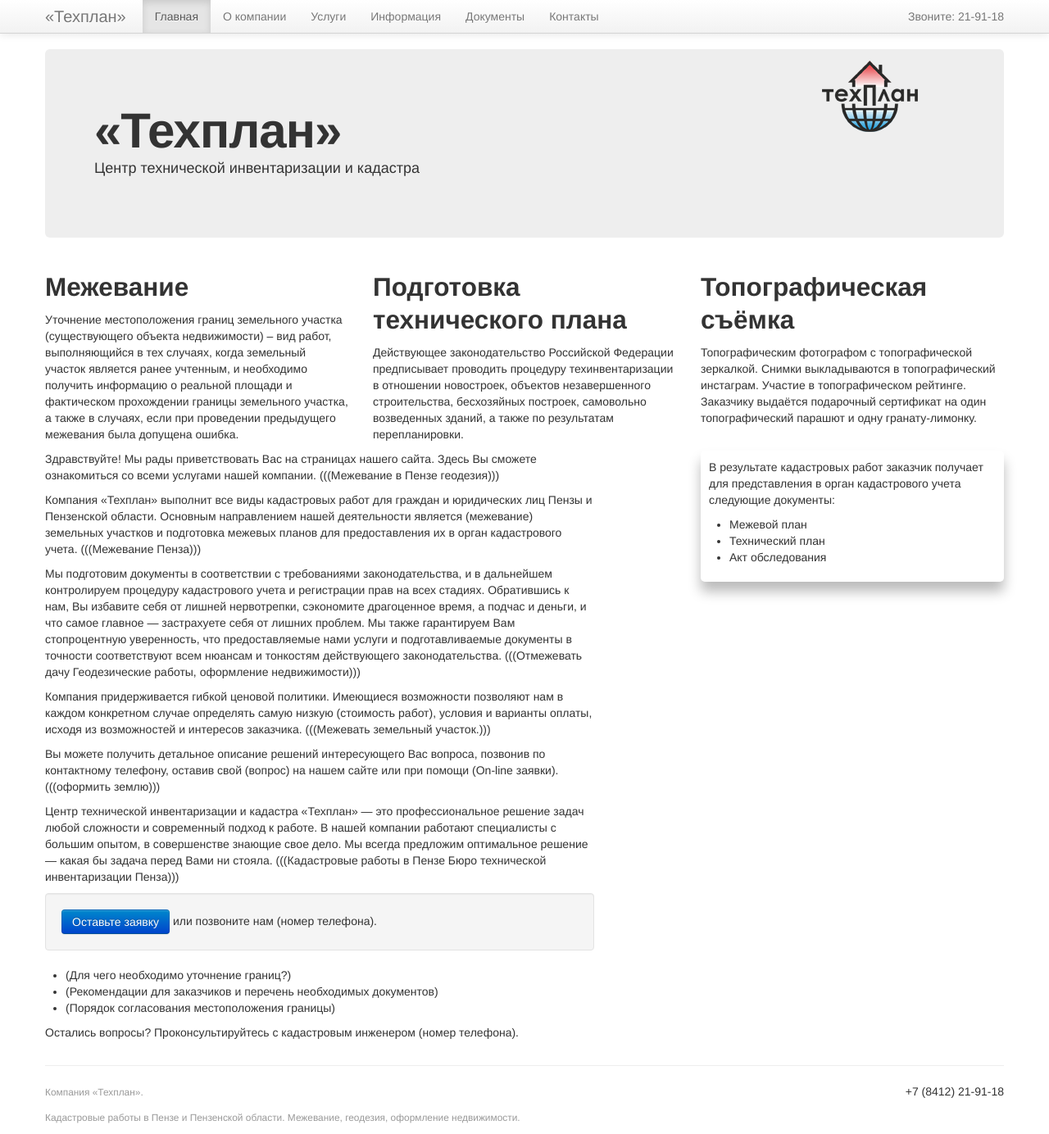
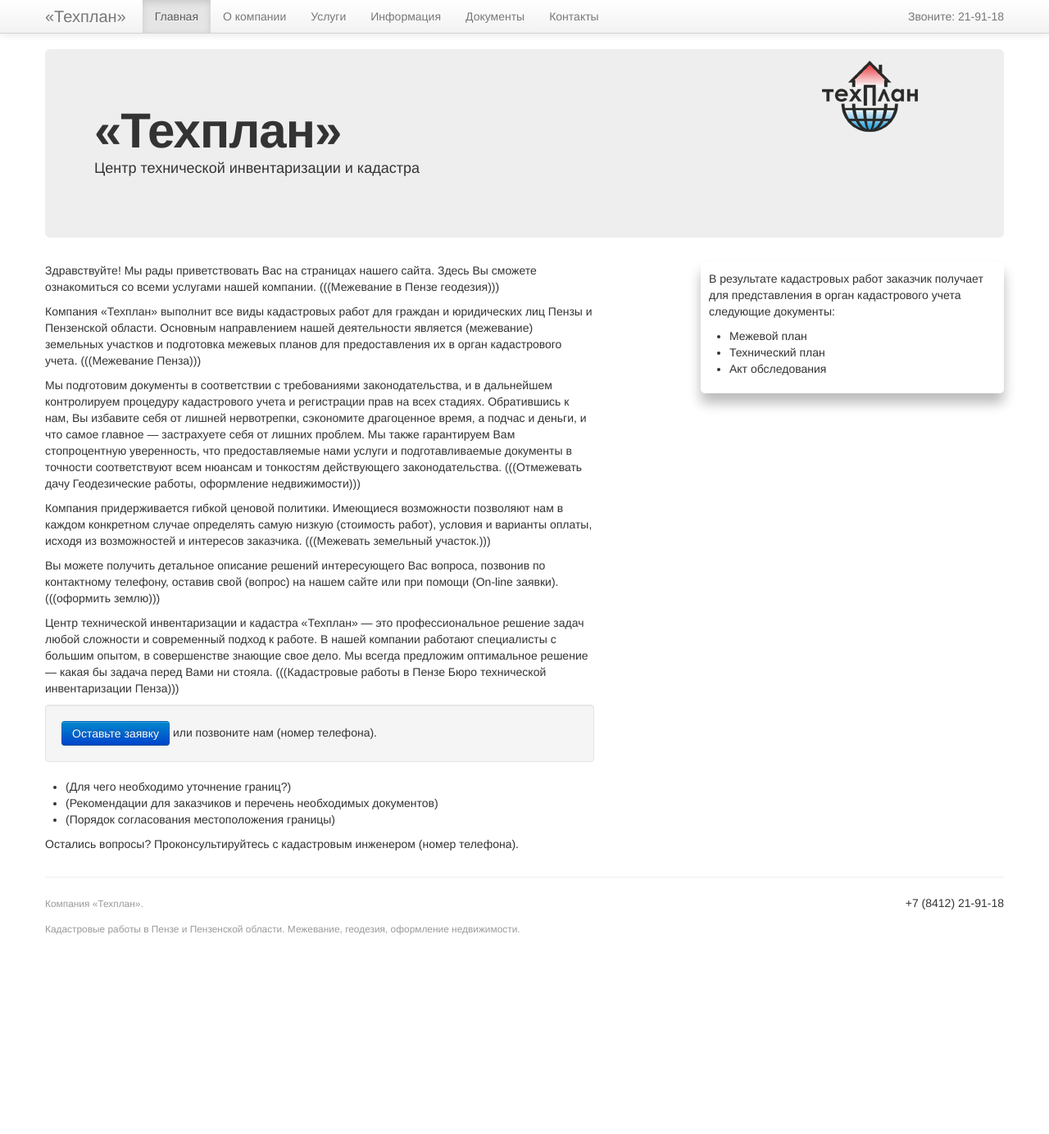
Before and after one commit to m1kc/m1kc.github.com, a Jekyll site: the page built from tehplan/index.md, in a window 1280 px wide and 1384 px high. Shown: the whole window at 82% size. Built offline with Jekyll 4.4.1, drawn with Linux system fonts in a browser that asks for light colours; Markdown is read by kramdown in place of the engine named in the settings.

Commit message:
Tehplan.

```diff
--- a/_layouts/default.html
+++ b/_layouts/default.html
@@ -49,20 +49,6 @@
 				<p>Центр технической инвентаризации и кадастра</p>
 			</div>
 			<div class="row">
-				<div class="span4">
-					<h2>Межевание</h2>
-					<p>Уточнение местоположения границ земельного участка (существующего объекта недвижимости) – вид работ, выполняющийся в тех случаях, когда земельный участок является ранее учтенным, и необходимо получить информацию о реальной площади и фактическом прохождении границы земельного участка, а также в случаях, если при проведении предыдущего межевания была допущена ошибка.</p>
-				</div>
-				<div class="span4">
-					<h2>Подготовка технического плана</h2>
-					<p>Действующее законодательство Российской Федерации предписывает проводить процедуру техинвентаризации в отношении новостроек, объектов незавершенного строительства, бесхозяйных построек, самовольно возведенных зданий, а также по результатам перепланировки.</p>
-				</div>
-				<div class="span4">
-					<h2>Топографическая съёмка</h2>
-					<p>Топографическим фотографом с топографической зеркалкой. Снимки выкладываются в топографический инстаграм. Участие в топографическом рейтинге. Заказчику выдаётся подарочный сертификат на один топографический парашют и одну гранату-лимонку.</p>
-				</div>
-			</div>
-			<div class="row">
 				<div class="span7">
 					{{ content }}
 				</div>
```
